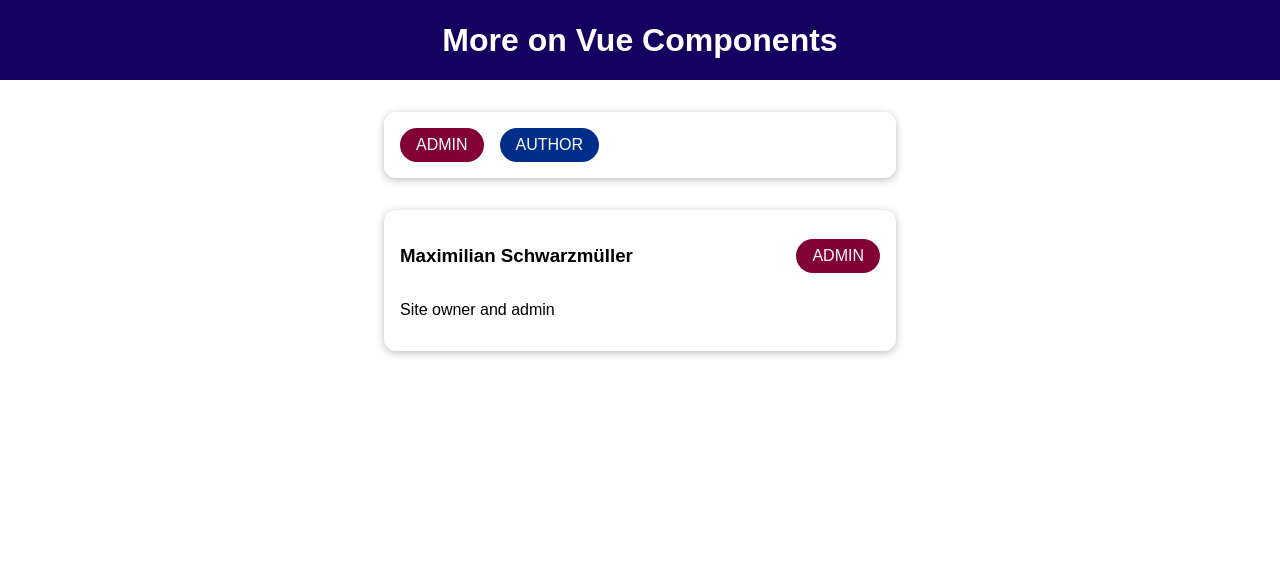
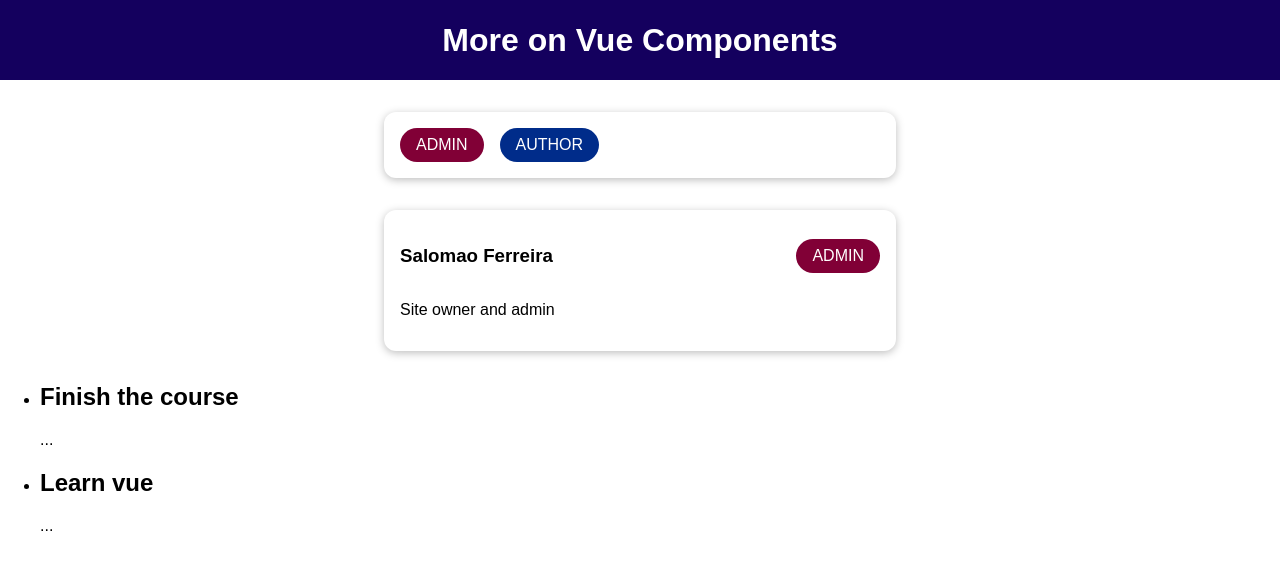
Before and after one commit to salomao91/VueJS, a Vue app in the folder component-advance/: page / in a window 1280 px wide. Shown: the top 570 px of the page. Built offline with nearby package versions, Linux system fonts and the light colour scheme.

Commit message:
component-advance - add scoped slot in CourseGoals component to be able to access its array data from another component.

```diff
--- a/component-advance/src/App.vue
+++ b/component-advance/src/App.vue
@@ -7,6 +7,12 @@
       :info-text="activeUser.description"
       :role="activeUser.role"
     ></user-info>
+    <course-goals>
+      <template v-slot:default="slotProps">
+        <h2>{{ slotProps.item }}</h2>
+        <p>{{ slotProps.anotherProp }}</p>
+      </template>
+    </course-goals>
   </div>
 </template>
 
@@ -14,17 +20,19 @@
 import TheHeader from "./components/TheHeader.vue";
 import BadgeList from "./components/BadgeList.vue";
 import UserInfo from "./components/UserInfo.vue";
+import CourseGoals from "./components/CourseGoals.vue";
 
 export default {
   components: {
     "the-header": TheHeader,
     "badge-list": BadgeList,
     "user-info": UserInfo,
+    "course-goals": CourseGoals,
   },
   data() {
     return {
       activeUser: {
-        name: 'Maximilian Schwarzmüller',
+        name: 'Salomao Ferreira',
         description: 'Site owner and admin',
         role: 'admin',
       },
--- /dev/null
+++ b/component-advance/src/components/CourseGoals.vue
@@ -0,0 +1,17 @@
+<template>
+  <ul>
+    <li v-for="goal in goals" :key="goal">
+      <slot :item="goal" anotherProp="..."> </slot>
+    </li>
+  </ul>
+</template>
+
+<script>
+export default {
+  data() {
+    return {
+      goals: ["Finish the course", "Learn vue"],
+    };
+  },
+};
+</script>
```
